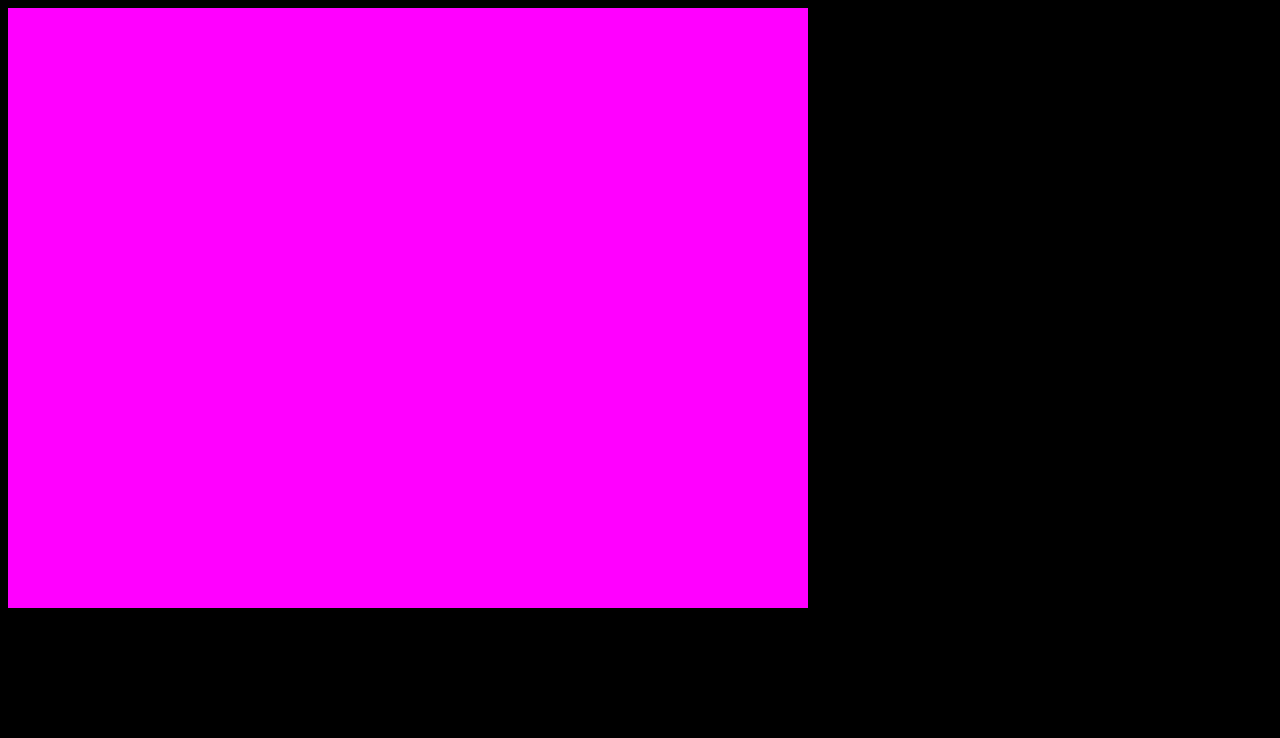
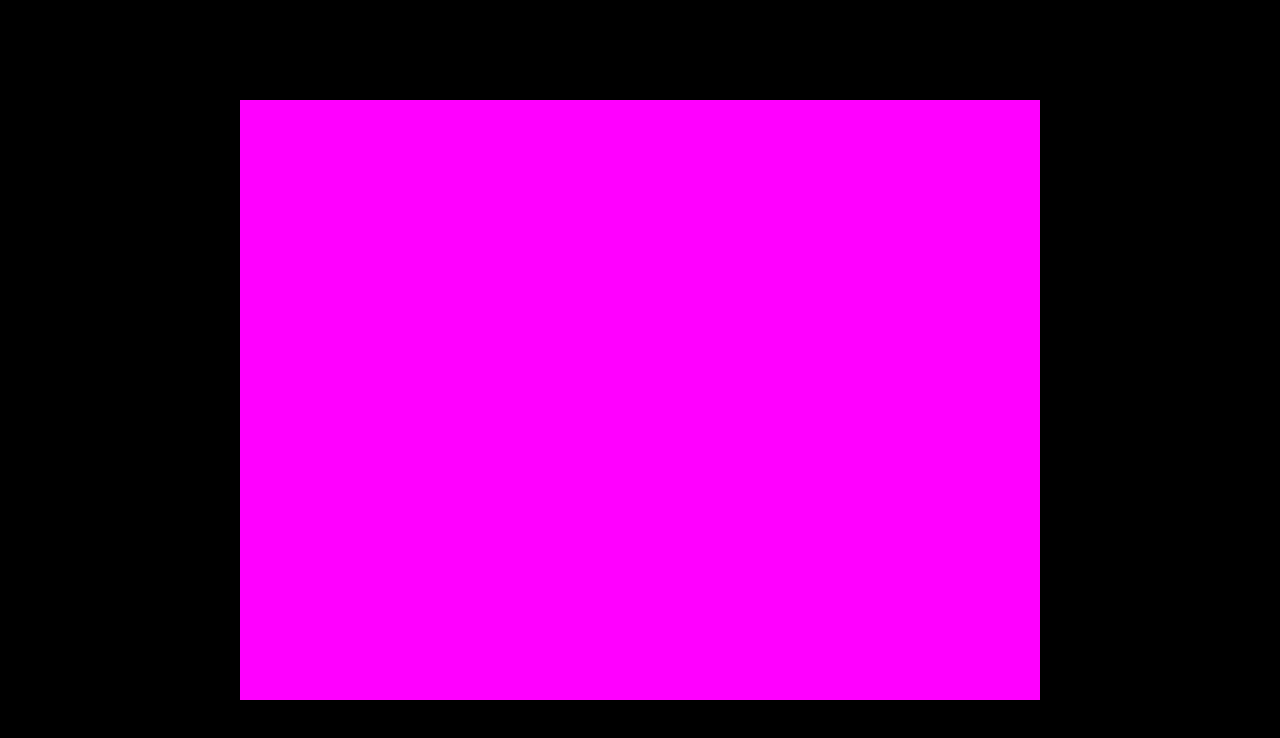
Before and after one commit to nonphoto/marbled-paper, a plain HTML site: page index.html in a window 1280 px wide. Drawn offline with Linux system fonts and the light colour scheme.

Commit message:
Center canvas in body

```diff
--- a/style.css
+++ b/style.css
@@ -1,3 +1,14 @@
 html {
   background-color: black;
 }
+
+body {
+  display: flex;
+  justify-content: center;
+  align-items: center;
+
+  margin: 0;
+
+  width: 100vw;
+  height: 100vh;
+}
```
